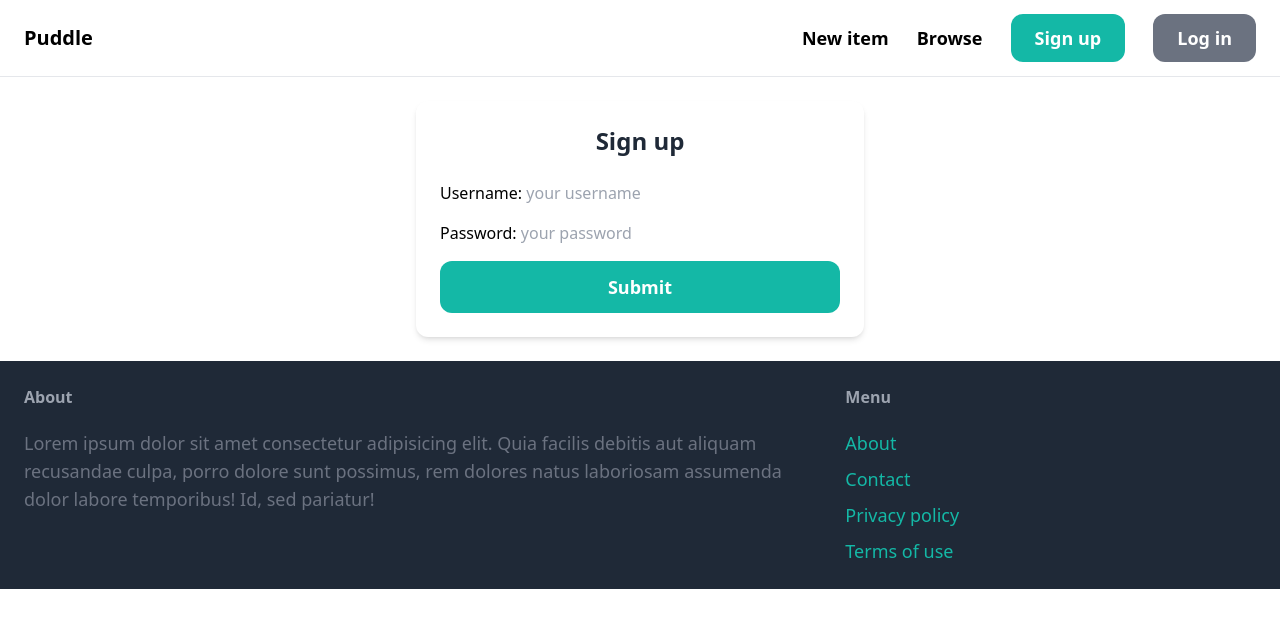
After one commit to Anjali0739/Puddle_website, a Django app: a page that uses core/templates/core/base.html in a window 1280 px wide. The commit adds this page. Shown: the top 628 px of the page. Run offline with Django 5.2, Linux system fonts and the light colour scheme; some libraries are stand-ins or nearby versions.

```diff
--- /dev/null
+++ b/core/forms.py
@@ -0,0 +1,33 @@
+from django import forms
+from django.contrib.auth.forms import UserCreationForm, AuthenticationForm
+from django.contrib.auth.models import User
+
+
+
+class SignupForm(UserCreationForm):
+    class Meta:
+        model = User
+        fields = ('username', 'email', 'password1', 'password2')
+
+    username = forms.CharField(widget=forms.TextInput(attrs={
+        'placeholder': 'your username',
+    }))
+    email = forms.CharField(widget=forms.EmailInput(attrs={
+        'placeholder': 'your email address',
+    }))
+    password1 = forms.CharField(widget=forms.PasswordInput(attrs={
+        'placeholder': 'your password',
+    }))
+    password2 = forms.CharField(widget=forms.PasswordInput(attrs={
+        'placeholder': 'repeat your password',
+    }))
+
+
+
+class LoginForm(AuthenticationForm):
+    username = forms.CharField(widget=forms.TextInput(attrs={
+        'placeholder': 'your username',
+    }))
+    password = forms.CharField(widget=forms.PasswordInput(attrs={
+        'placeholder': 'your password',
+    }))
--- a/core/templates/core/base.html
+++ b/core/templates/core/base.html
@@ -11,11 +11,17 @@
     <nav class="py-6 px-6 flex justify-between items-center border-b border-gray-200">
         <a href="/" class="text-xl font-semibold">Puddle</a>
         <div class="space-x-6">
-            <a href="#" class="text-lg font-semibold hover:text-gray-500">New item</a>
+            <a href="{% url 'item:new' %}" class="text-lg font-semibold hover:text-gray-500">New item</a>
             <a href="#" class="text-lg font-semibold hover:text-gray-500">Browse</a>
 
-            <a href="#" class="px-6 py-3 text-lg font-semibold bg-teal-500 text-white rounded-xl hover:bg-teal-700">Sign up</a>
-            <a href="#" class="px-6 py-3 text-lg font-semibold bg-gray-500 text-white rounded-xl hover:bg-gray-700">Log in</a>
+            {% if request.user.is_authenticated %}
+                <a href="#" class="px-6 py-3 text-lg font-semibold bg-gray-500 text-white rounded-xl hover:bg-gray-700">Dashboard</a>
+                <a href="#" class="px-6 py-3 text-lg font-semibold bg-gray-500 text-white rounded-xl hover:bg-gray-700">Inbox</a>
+                <a href="#" class="px-6 py-3 text-lg font-semibold bg-teal-500 text-white rounded-xl hover:bg-teal-700">Log out</a>
+            {% else %}
+                <a href="{% url 'core:signup' %}" class="px-6 py-3 text-lg font-semibold bg-teal-500 text-white rounded-xl hover:bg-teal-700">Sign up</a>
+                <a href="{% url 'core:login' %}" class="px-6 py-3 text-lg font-semibold bg-gray-500 text-white rounded-xl hover:bg-gray-700">Log in</a>
+            {% endif %}
         </div>
     </nav>
     {% comment %} end of Navbar {% endcomment %}
@@ -34,7 +40,7 @@
 
             <ul class="space-y-2">
                 <li><a href="#" class="text-lg text-teal-500 hover:text-teal-700">About</a></li>
-                <li><a href="{% url 'contact' %}" class="text-lg text-teal-500 hover:text-teal-700">Contact</a></li>
+                <li><a href="{% url 'core:contact' %}" class="text-lg text-teal-500 hover:text-teal-700">Contact</a></li>
                 <li><a href="#" class="text-lg text-teal-500 hover:text-teal-700">Privacy policy</a></li>
                 <li><a href="#" class="text-lg text-teal-500 hover:text-teal-700">Terms of use</a></li>
             </ul>
--- /dev/null
+++ b/core/templates/core/login.html
@@ -0,0 +1,16 @@
+{% extends 'core/base.html' %}
+
+{% block title %}Sign Up{% endblock %}
+
+{% block content %}
+    <div class="max-w-md mx-auto bg-white rounded-xl shadow-md overflow-hidden p-6">
+        <h1 class="text-2xl font-bold text-gray-800 mb-6 text-center">Sign up</h1>
+        <form method="post" class="space-y-4" action=".">
+            {% csrf_token %}
+            {{ form.as_p }}
+            <div>
+                <button type="submit" class="w-full px-6 py-3 text-lg font-semibold bg-teal-500 text-white rounded-xl hover:bg-teal-700">Submit</button>
+            </div>
+        </form>
+    </div>
+{% endblock %}
--- /dev/null
+++ b/core/urls.py
@@ -0,0 +1,15 @@
+from django.urls import path
+from . import views
+from django.contrib.auth import views as auth_views
+from .forms import LoginForm
+
+
+
+app_name = 'core'
+
+urlpatterns = [
+    path('', views.index, name='index'),
+    path("contact/", views.contact, name="contact"),
+    path("signup/", views.signup, name="signup"),
+    path("login/", auth_views.LoginView.as_view(template_name='core/login.html',authentication_form = LoginForm), name="login"),
+]
--- /dev/null
+++ b/item/forms.py
@@ -0,0 +1,19 @@
+from django import forms
+from .models import Item
+
+
+INPUT_CLASSES = 'w-full py-4 px-6 rounded-xl border'
+
+class NewItemForm(forms.ModelForm):
+
+    class Meta:
+        model = Item
+        fields = ("category", "name", "description", "price", "image",)
+
+        widgets = {
+            'category':forms.Select(attrs={'class': INPUT_CLASSES}),
+            'name':forms.TextInput(attrs={'class': INPUT_CLASSES}),
+            'description':forms.TextInput(attrs={'class': INPUT_CLASSES}),
+            'price':forms.TextInput(attrs={'class': INPUT_CLASSES}),
+            'image':forms.FileInput(attrs={'class': INPUT_CLASSES}),
+        }
--- a/item/urls.py
+++ b/item/urls.py
@@ -6,4 +6,5 @@ app_name = 'item'
 
 urlpatterns = [
     path('<int:pk>/', views.detail, name='detail'),
+    path('new/', views.new, name='new'),
 ]
--- a/puddle/settings.py
+++ b/puddle/settings.py
@@ -124,3 +124,7 @@ MEDIA_ROOT = BASE_DIR / 'media'
 # https://docs.djangoproject.com/en/5.2/ref/settings/#default-auto-field
 
 DEFAULT_AUTO_FIELD = "django.db.models.BigAutoField"
+
+LOGIN_URL = '/login/'
+LOGIN_REDIRECT_URL = '/'
+LOGOUT_REDIRECT = '/'
--- a/puddle/urls.py
+++ b/puddle/urls.py
@@ -18,11 +18,9 @@ from django.conf import settings
 from django.conf.urls.static import static
 from django.contrib import admin
 from django.urls import path, include
-from core.views import index, contact
 
 urlpatterns = [
-    path("", index, name="index"),
+    path("", include('core.urls')),
     path('items/', include('item.urls')),
-    path("contact/", contact, name="contact"),
     path("admin/", admin.site.urls),
 ] + static(settings.MEDIA_URL,document_root = settings.MEDIA_ROOT)
```
Also changed, not shown: core/templates/core/signup.html (added, +16 -0 lines), core/views.py (+20 -1 lines), item/templates/item/form.html (added, +12 -0 lines), item/views.py (+24 -1 lines), db.sqlite3, media/item_images/shoe_T2SCyrD.jpeg (added).
